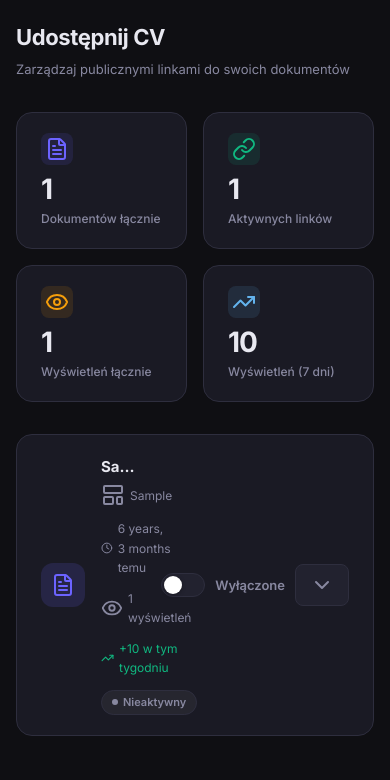
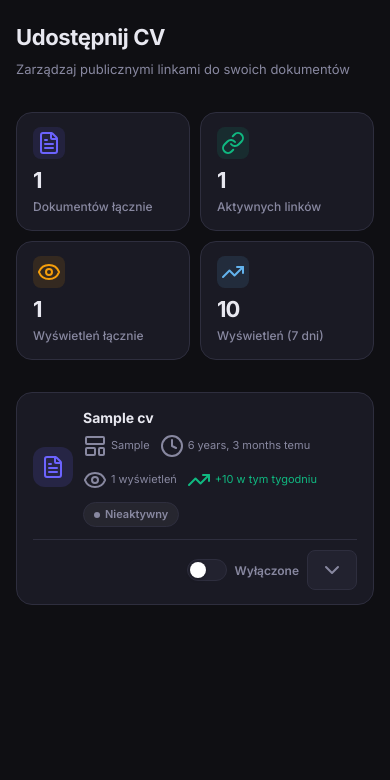
Before and after one commit to Adsutori/Resumo, a Django app: template Resumo/Dashboard/templates/dashboard/share-dashboard.html in a window 390 px wide. Shown: the part 64-844 px from the top of the page. Run offline with Django 5.2, Linux system fonts and the light colour scheme; the template is opened without the code that fills it: most values are stand-ins (such as "Sample title", 1, 10 or a date in 2020); data that the repository does not hold is empty.

Commit message:
finish cv sharing subpage

```diff
--- a/Resumo/Dashboard/templates/dashboard/share-dashboard.html
+++ b/Resumo/Dashboard/templates/dashboard/share-dashboard.html
@@ -31,9 +35,13 @@
   color: var(--color-text-muted);
   margin-top: 4px;
 }
+
+/* ══════════════════════════════════════════
+   STATS BAR
+══════════════════════════════════════════ */
 .share-stats-bar {
   display: grid;
-  grid-template-columns: repeat(auto-fit, minmax(160px, 1fr));
+  grid-template-columns: repeat(4, 1fr);
   gap: 16px;
   margin-bottom: 32px;
 }
@@ -81,16 +93,18 @@
   transition: border-color 0.2s;
 }
 .share-cv-card--active { border-color: var(--color-accent); }
+
+/* ── Header ── */
 .share-cv-card__header {
   display: flex;
   align-items: center;
-  gap: 16px;
-  padding: 20px 24px;
-  flex-wrap: wrap;
+  gap: 12px;
+  padding: 16px 20px;
+  flex-wrap: nowrap;
 }
 .share-cv-card__icon {
-  width: 44px;
-  height: 44px;
+  width: 40px;
+  height: 40px;
   border-radius: var(--radius-lg);
   background: var(--color-accent-glow);
   display: flex;
@@ -99,10 +113,13 @@
   flex-shrink: 0;
   color: var(--color-accent);
 }
-.share-cv-card__icon i { width: 20px; height: 20px; }
-.share-cv-card__info { flex: 1; min-width: 0; }
+.share-cv-card__icon i { width: 18px; height: 18px; }
+.share-cv-card__info {
+  flex: 1;
+  min-width: 0;
+}
 .share-cv-card__title {
-  font-size: 15px;
+  font-size: 14px;
   font-weight: 700;
   color: var(--color-text);
   white-space: nowrap;
@@ -112,34 +129,37 @@
 .share-cv-card__meta {
   display: flex;
   align-items: center;
-  gap: 12px;
+  gap: 10px;
   margin-top: 4px;
   flex-wrap: wrap;
 }
 .share-cv-card__meta-item {
   display: flex;
   align-items: center;
-  gap: 5px;
-  font-size: 12px;
+  gap: 4px;
+  font-size: 11px;
   color: var(--color-text-muted);
 }
-.share-cv-card__meta-item i { width: 12px; height: 12px; }
+.share-cv-card__meta-item i { width: 11px; height: 11px; }
 .share-cv-card__actions {
   display: flex;
   align-items: center;
-  gap: 10px;
+  gap: 8px;
   flex-shrink: 0;
+  margin-left: auto;
 }
+
+/* ── Toggle ── */
 .share-toggle {
   display: flex;
   align-items: center;
-  gap: 10px;
+  gap: 8px;
   cursor: pointer;
   user-select: none;
 }
 .share-toggle__track {
-  width: 44px;
-  height: 24px;
+  width: 40px;
+  height: 22px;
   background: var(--color-surface-2, rgba(255,255,255,0.08));
   border: 1px solid var(--color-border);
   border-radius: 99px;
@@ -150,8 +170,8 @@
 .share-toggle__track::after {
   content: '';
   position: absolute;
-  width: 18px;
-  height: 18px;
+  width: 16px;
+  height: 16px;
   background: #fff;
   border-radius: 50%;
   top: 2px;
@@ -163,45 +183,52 @@
   background: var(--color-accent);
   border-color: var(--color-accent);
 }
-.share-toggle--on .share-toggle__track::after { transform: translateX(20px); }
+.share-toggle--on .share-toggle__track::after { transform: translateX(18px); }
 .share-toggle__label {
-  font-size: 13px;
+  font-size: 12px;
   font-weight: 600;
   color: var(--color-text-muted);
   white-space: nowrap;
 }
 .share-toggle--on .share-toggle__label { color: var(--color-accent); }
+
+/* ── Body ── */
 .share-cv-card__body {
   border-top: 1px solid var(--color-border);
-  padding: 20px 24px;
+  padding: 20px;
   display: none;
   flex-direction: column;
   gap: 20px;
   background: rgba(255,255,255,0.01);
 }
 .share-cv-card__body--visible { display: flex; }
+
+/* ── Link row ── */
 .share-link-row {
   display: flex;
   gap: 8px;
   align-items: center;
+  flex-wrap: wrap;
 }
 .share-link-input {
   flex: 1;
-  padding: 10px 14px;
+  min-width: 120px;
+  padding: 9px 12px;
   background: var(--color-surface-2, rgba(255,255,255,0.04));
   border: 1px solid var(--color-border);
   border-radius: var(--radius-md);
   color: var(--color-text-muted);
-  font-size: 12px;
+  font-size: 11px;
   font-family: 'Courier New', monospace;
   outline: none;
   cursor: text;
-  min-width: 0;
 }
 .share-link-input:focus {
   border-color: var(--color-accent);
   color: var(--color-text);
 }
+
+/* ── Section label ── */
 .share-body-section {
   display: flex;
   flex-direction: column;
@@ -278,13 +311,21 @@
   height: 6px;
   border-radius: 50%;
   background: currentColor;
+  flex-shrink: 0;
 }
+
+/* ══════════════════════════════════════════
+   BOTTOM ROW — QR + WYKRES
+   Desktop: obok siebie | Mobile: pionowo
+══════════════════════════════════════════ */
 .share-bottom-row {
   display: grid;
   grid-template-columns: 152px 1fr;
   gap: 20px;
   align-items: start;
 }
+
+/* ── QR wrap ── */
 .share-qr-wrap {
   display: flex;
   flex-direction: column;
@@ -310,32 +352,46 @@
   height: 120px !important;
   display: block;
 }
+
+/* ── Chart wrap ── */
 .share-chart-wrap {
   display: flex;
   flex-direction: column;
   gap: 8px;
+  min-width: 0;
 }
 .share-chart-header {
   display: flex;
-  align-items: center;
+  align-items: flex-start;
   justify-content: space-between;
+  gap: 8px;
 }
 .share-chart-total {
   font-size: 22px;
   font-weight: 800;
   color: var(--color-text);
   letter-spacing: -0.5px;
+  line-height: 1;
 }
 .share-chart-sub {
   font-size: 11px;
   color: var(--color-text-muted);
+  margin-top: 2px;
 }
-.share-chart-canvas { height: 80px !important; }
+.share-chart-canvas {
+  height: 80px !important;
+  width: 100% !important;
+}
+
+/* ══════════════════════════════════════════
+   BUTTONS
+══════════════════════════════════════════ */
 .btn-share-action {
   display: inline-flex;
   align-items: center;
-  gap: 6px;
-  padding: 8px 14px;
+  justify-content: center;
+  gap: 5px;
+  padding: 7px 12px;
   border-radius: var(--radius-md);
   font-size: 12px;
   font-weight: 600;
@@ -394,12 +448,128 @@
   transform: translateY(10px);
   transition: opacity 0.25s, transform 0.25s;
   pointer-events: none;
+  max-width: calc(100vw - 48px);
 }
 .share-toast.visible { opacity: 1; transform: translateY(0); }
-.share-toast i { width: 15px; height: 15px; color: var(--color-accent); }
+.share-toast i { width: 15px; height: 15px; color: var(--color-accent); flex-shrink: 0; }
+
+/* ══════════════════════════════════════════
+   RESPONSIVE
+══════════════════════════════════════════ */
+
+/* Tablet — 2 kolumny statystyk */
+@media (max-width: 900px) {
+  .share-stats-bar {
+    grid-template-columns: repeat(2, 1fr);
+  }
+}
+
+/* Tablet mały / duży telefon — header karty zawija się */
 @media (max-width: 640px) {
-  .share-bottom-row { grid-template-columns: 1fr; }
-  .share-qr-wrap { flex-direction: row; align-items: center; }
+  .share-stats-bar {
+    grid-template-columns: repeat(2, 1fr);
+    gap: 10px;
+  }
+  .share-stat-card {
+    padding: 14px 16px;
+  }
+  .share-stat-card__value {
+    font-size: 22px;
+  }
+
+  /* Header karty — ikona + info w jednej linii, toggle + chevron w drugiej */
+  .share-cv-card__header {
+    flex-wrap: wrap;
+    padding: 14px 16px;
+    gap: 10px;
+  }
+  .share-cv-card__actions {
+    width: 100%;
+    justify-content: flex-end;
+    border-top: 1px solid var(--color-border);
+    padding-top: 10px;
+    margin-top: 2px;
+  }
+
+  /* Body padding mniejszy */
+  .share-cv-card__body {
+    padding: 16px;
+    gap: 16px;
+  }
+
+  /* Link row — przyciski pod inputem */
+  .share-link-row {
+    flex-wrap: wrap;
+  }
+  .share-link-input {
+    width: 100%;
+    flex: none;
+  }
+  .share-link-row .btn-share-action {
+    flex: 1;
+  }
+
+  /* Bottom row — QR nad wykresem */
+  .share-bottom-row {
+    grid-template-columns: 1fr;
+    gap: 16px;
+  }
+
+  /* QR — wyśrodkowany poziomo */
+  .share-qr-wrap {
+    width: 100%;
+    flex-direction: row;
+    align-items: center;
+    gap: 16px;
+  }
+  .share-qr-wrap > .share-body-section__label {
+    display: none; /* ukryj etykietę "KOD QR" w trybie poziomym */
+  }
+  .share-qr-canvas {
+    flex-shrink: 0;
+  }
+
+  /* Pobierz QR — obok kodu */
+  .share-qr-wrap .btn-share-action {
+    width: auto !important;
+    flex: 1;
+  }
+
+  /* Expiry input — pełna szerokość */
+  .share-expiry-input {
+    width: 100%;
+  }
+
+  /* Toast mniejszy */
+  .share-toast {
+    bottom: 16px;
+    right: 16px;
+    left: 16px;
+    font-size: 12px;
+  }
+}
+
+/* Bardzo mały telefon */
+@media (max-width: 380px) {
+  .share-stats-bar {
+    grid-template-columns: 1fr 1fr;
+    gap: 8px;
+  }
+  .share-stat-card {
+    padding: 12px;
+  }
+  .share-stat-card__value {
+    font-size: 18px;
+  }
+  .share-stat-card__label {
+    font-size: 10px;
+  }
+  .share-cv-card__title {
+    font-size: 13px;
+  }
+  .share-toggle__label {
+    display: none; /* na bardzo małych — tylko toggle bez etykiety */
+  }
 }
 </style>
 
@@ -777,32 +917,23 @@ async function saveExpiry(cvId) {
     const res = await fetch(`/dashboard/cv/${cvId}/toggle-share/`, {
       method:  'POST',
       headers: { 'Content-Type': 'application/json', 'X-CSRFToken': CSRF },
-      body:    JSON.stringify({
-        is_shared: isShared,
-        expires:   expiryEl.value || null,
-      }),
+      body:    JSON.stringify({ is_shared: isShared, expires: expiryEl.value || null }),
     });
     const data = await res.json();
-
     if (data.status === 'ok') {
-      // Zaktualizuj data-expires na karcie — ważne dla timera!
       card.dataset.expires  = expiryEl.value || '';
       card.dataset.isShared = data.is_shared ? 'true' : 'false';
-
       updateCardState(cvId, data.is_shared, data.is_active, data.share_url);
-
-      // Zaktualizuj etykietę "Wygasa ..."
       const label = document.getElementById(`expiry-label-${cvId}`);
       if (label) {
         if (expiryEl.value) {
           const d = new Date(expiryEl.value);
-          label.textContent = `Wygasa ${d.toLocaleDateString('pl-PL')} ${d.toLocaleTimeString('pl-PL', {hour:'2-digit', minute:'2-digit'})}`;
+          label.textContent = `Wygasa ${d.toLocaleDateString('pl-PL')} ${d.toLocaleTimeString('pl-PL', {hour:'2-digit',minute:'2-digit'})}`;
           label.style.display = '';
         } else {
           label.style.display = 'none';
         }
       }
-
       showToast('Data wygaśnięcia zapisana.', 'calendar');
     }
   } catch {
@@ -810,57 +941,34 @@ async function saveExpiry(cvId) {
   }
 }
 
-// DATA WYGAŚNIĘCIA — usuń
 async function clearExpiry(cvId) {
-  const expiryEl = document.getElementById(`expiry-${cvId}`);
-  expiryEl.value = '';
+  document.getElementById(`expiry-${cvId}`).value = '';
   await saveExpiry(cvId);
   showToast('Data wygaśnięcia usunięta.', 'x-circle');
 }
 
-// ══════════════════════════════════════════════════════════
-// AUTO-EXPIRE TIMER — sprawdza co 30 sekund czy link wygasł
-// ══════════════════════════════════════════════════════════
-
 function checkExpiredLinks() {
   const now = new Date();
-
   document.querySelectorAll('.share-cv-card').forEach(card => {
     const cvId    = card.dataset.cvId;
-    const expires = card.dataset.expires;   // czyta z data-expires na karcie
-    if (!expires) return;                   // brak daty — pomijamy
-
-    const isShared = card.dataset.isShared === 'true';
-    if (!isShared) return;                  // nie udostępnione — pomijamy
-
+    const expires = card.dataset.expires;
+    if (!expires) return;
+    if (card.dataset.isShared !== 'true') return;
     const toggle = document.getElementById(`toggle-${cvId}`);
-    const isOn   = toggle && toggle.classList.contains('share-toggle--on');
-    if (!isOn) return;                      // już wyłączone — pomijamy
-
-    const expiryDate = new Date(expires);   // przeglądarka interpretuje jako czas lokalny
-    if (expiryDate <= now) {
-      // Link właśnie wygasł — zaktualizuj UI bez przeładowania strony
+    if (!toggle || !toggle.classList.contains('share-toggle--on')) return;
+    if (new Date(expires) <= now) {
       updateCardState(cvId, true, false, null);
       showToast('Link do CV wygasł.', 'clock');
     }
   });
 }
 
-/// ══════════════════════════════════════════════════════════
-// QR KOD
-// ══════════════════════════════════════════════════════════
-
 function generateQR(cvId, url) {
-  if (!url) { console.warn(`QR: brak URL dla cv ${cvId}`); return; }
-
-  // qrcodejs renderuje do diva, nie do canvas — używamy wrappera
-  const canvasEl = document.getElementById(`qr-${cvId}`);
-  if (!canvasEl) { console.warn(`QR: brak elementu qr-${cvId}`); return; }
-
-  // Wyczyść poprzednią zawartość
-  canvasEl.innerHTML = '';
-
-  new QRCode(canvasEl, {
+  if (!url) return;
+  const el = document.getElementById(`qr-${cvId}`);
+  if (!el) return;
+  el.innerHTML = '';
+  new QRCode(el, {
     text:         url,
     width:        120,
     height:       120,
@@ -871,43 +979,26 @@ function generateQR(cvId, url) {
 }
 
 function downloadQR(cvId, title) {
-  const wrap = document.getElementById(`qr-${cvId}`);
+  const wrap   = document.getElementById(`qr-${cvId}`);
   if (!wrap) return;
-
-  // qrcodejs tworzy <img> lub <canvas> wewnątrz wrappera
+  const canvas = wrap.querySelector('canvas');
   const img    = wrap.querySelector('img');
-  const canvas = wrap.querySelector('canvas');
-
-  const link    = document.createElement('a');
+  const link   = document.createElement('a');
   link.download = `QR_${title.replace(/\s+/g, '_')}.png`;
-
-  if (canvas) {
-    link.href = canvas.toDataURL('image/png');
-  } else if (img) {
-    link.href = img.src;
-  } else {
-    return;
-  }
+  if (canvas)    link.href = canvas.toDataURL('image/png');
+  else if (img)  link.href = img.src;
+  else return;
   link.click();
 }
-
-
-
-// ══════════════════════════════════════════════════════════
-// WYKRES WYŚWIETLEŃ
-// ══════════════════════════════════════════════════════════
 
 async function loadChart(cvId) {
   try {
     const res  = await fetch(`/dashboard/cv/${cvId}/stats/`);
     const data = await res.json();
-
     const weekEl = document.getElementById(`chart-week-${cvId}`);
     if (weekEl) weekEl.textContent = `+${data.week_total}`;
-
     const canvas = document.getElementById(`chart-${cvId}`);
     if (!canvas || !window.Chart) return;
-
     new Chart(canvas, {
       type: 'bar',
       data: {
@@ -921,83 +1012,51 @@ async function loadChart(cvId) {
         }],
       },
       options: {
-        responsive:          true,
-        maintainAspectRatio: false,
+        responsive: true, maintainAspectRatio: false,
         plugins: { legend: { display: false } },
         scales: {
-          x: {
-            grid:  { color: 'rgba(255,255,255,0.05)' },
-            ticks: { color: '#888', font: { size: 10 } },
-          },
-          y: {
-            grid:        { color: 'rgba(255,255,255,0.05)' },
-            ticks:       { color: '#888', font: { size: 10 }, stepSize: 1 },
-            beginAtZero: true,
-          },
+          x: { grid: { color: 'rgba(255,255,255,0.05)' }, ticks: { color: '#888', font: { size: 10 } } },
+          y: { grid: { color: 'rgba(255,255,255,0.05)' }, ticks: { color: '#888', font: { size: 10 }, stepSize: 1 }, beginAtZero: true },
         },
       },
     });
-
-    return data.week_total;
-  } catch (e) {
-    console.warn('Chart load error:', e);
-    return 0;
-  }
+  } catch (e) { console.warn('Chart load error:', e); }
 }
 
-// ══════════════════════════════════════════════════════════
-// TOAST
-// ══════════════════════════════════════════════════════════
-
 let toastTimer = null;
-
 function showToast(msg, icon = 'check-circle') {
   const toast  = document.getElementById('shareToast');
   const msgEl  = document.getElementById('toastMsg');
   const iconEl = document.getElementById('toastIcon');
-
   msgEl.textContent = msg;
   iconEl.setAttribute('data-lucide', icon);
   if (window.lucide) lucide.createIcons({ nodes: [iconEl] });
-
   toast.classList.add('visible');
   clearTimeout(toastTimer);
   toastTimer = setTimeout(() => toast.classList.remove('visible'), 3000);
 }
 
-// ══════════════════════════════════════════════════════════
-// INIT
-// ══════════════════════════════════════════════════════════
-
 document.addEventListener('DOMContentLoaded', async () => {
   if (window.lucide) lucide.createIcons();
 
   const promises = [];
-
   document.querySelectorAll('.share-cv-card').forEach(card => {
     const cvId   = card.dataset.cvId;
     const url    = card.dataset.shareUrl;
     const shared = card.dataset.isShared === 'true';
-
-    // QR generuj tylko jeśli karta jest rozwinięta (body--visible)
-    // i CV jest udostępnione
     if (shared && url) {
       const body = document.getElementById(`body-${cvId}`);
       if (body && body.classList.contains('share-cv-card__body--visible')) {
         generateQR(cvId, url);
       }
     }
-
     promises.push(loadChart(cvId));
   });
 
   await Promise.all(promises);
-
   checkExpiredLinks();
   setInterval(checkExpiredLinks, 30_000);
 });
-
-
 </script>
 
 {% endblock %}
```
Also changed, not shown: other parts of Resumo/Dashboard/templates/dashboard/share-dashboard.html (+28 -45 lines).
